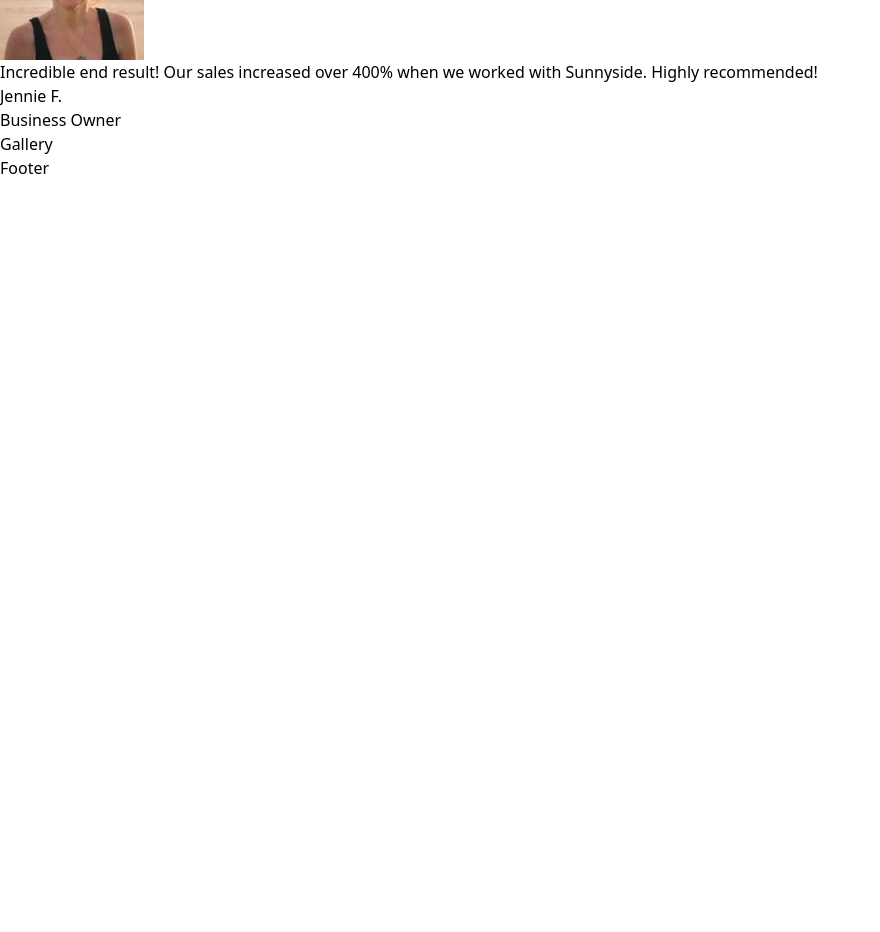
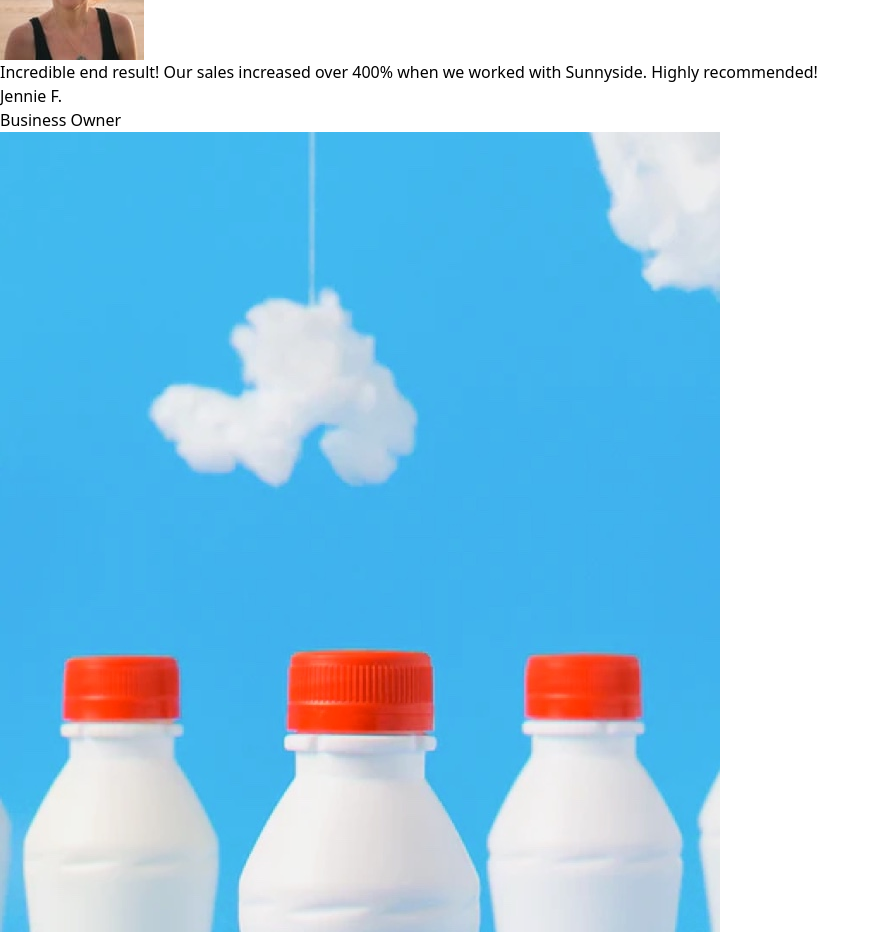
Before and after one commit to heygauravshukla/sunnyside-agency-landing-page, a React (Vite) app: page / in a window 1280 px wide. Shown: the part 3480-4412 px from the top of the page, without its empty margins (0-880 px from the left). Before the commit the page ends 3660 px from the top, so only its background shows below. Built offline with nearby package versions, Linux system fonts and the light colour scheme.

Commit message:
Add basic markup to "Gallery" component

```diff
--- a/src/components/Gallery.jsx
+++ b/src/components/Gallery.jsx
@@ -1,3 +1,48 @@
+import milkbottles_mobile from "../assets/images/mobile/image-gallery-milkbottles.jpg";
+import milkbottles_desktop from "../assets/images/desktop/image-gallery-milkbottles.jpg";
+import orange_mobile from "../assets/images/mobile/image-gallery-orange.jpg";
+import orange_desktop from "../assets/images/desktop/image-gallery-orange.jpg";
+import cone_mobile from "../assets/images/mobile/image-gallery-cone.jpg";
+import cone_desktop from "../assets/images/desktop/image-gallery-cone.jpg";
+import sugarcubes_mobile from "../assets/images/mobile/image-gallery-sugarcubes.jpg";
+import sugarcubes_desktop from "../assets/images/desktop/image-gallery-sugarcubes.jpg";
+
+const images = [
+  {
+    id: 1,
+    mobile_src: milkbottles_mobile,
+    desktop_src: milkbottles_desktop,
+    alternative_text: "Milkbottles image",
+  },
+  {
+    id: 2,
+    mobile_src: orange_mobile,
+    desktop_src: orange_desktop,
+    alternative_text: "Orange image",
+  },
+  {
+    id: 3,
+    mobile_src: cone_mobile,
+    desktop_src: cone_desktop,
+    alternative_text: "Cone image",
+  },
+  {
+    id: 4,
+    mobile_src: sugarcubes_mobile,
+    desktop_src: sugarcubes_desktop,
+    alternative_text: "Sugarcubes image",
+  },
+];
+
 export default function Gallery() {
-  return <section>Gallery</section>;
+  return (
+    <section>
+      {images.map((image) => (
+        <picture key={image.id}>
+          <source srcSet={image.desktop_src} media="(min-width: 600px)" />
+          <img src={image.mobile_src} alt={image.alternative_text} />
+        </picture>
+      ))}
+    </section>
+  );
 }
```
